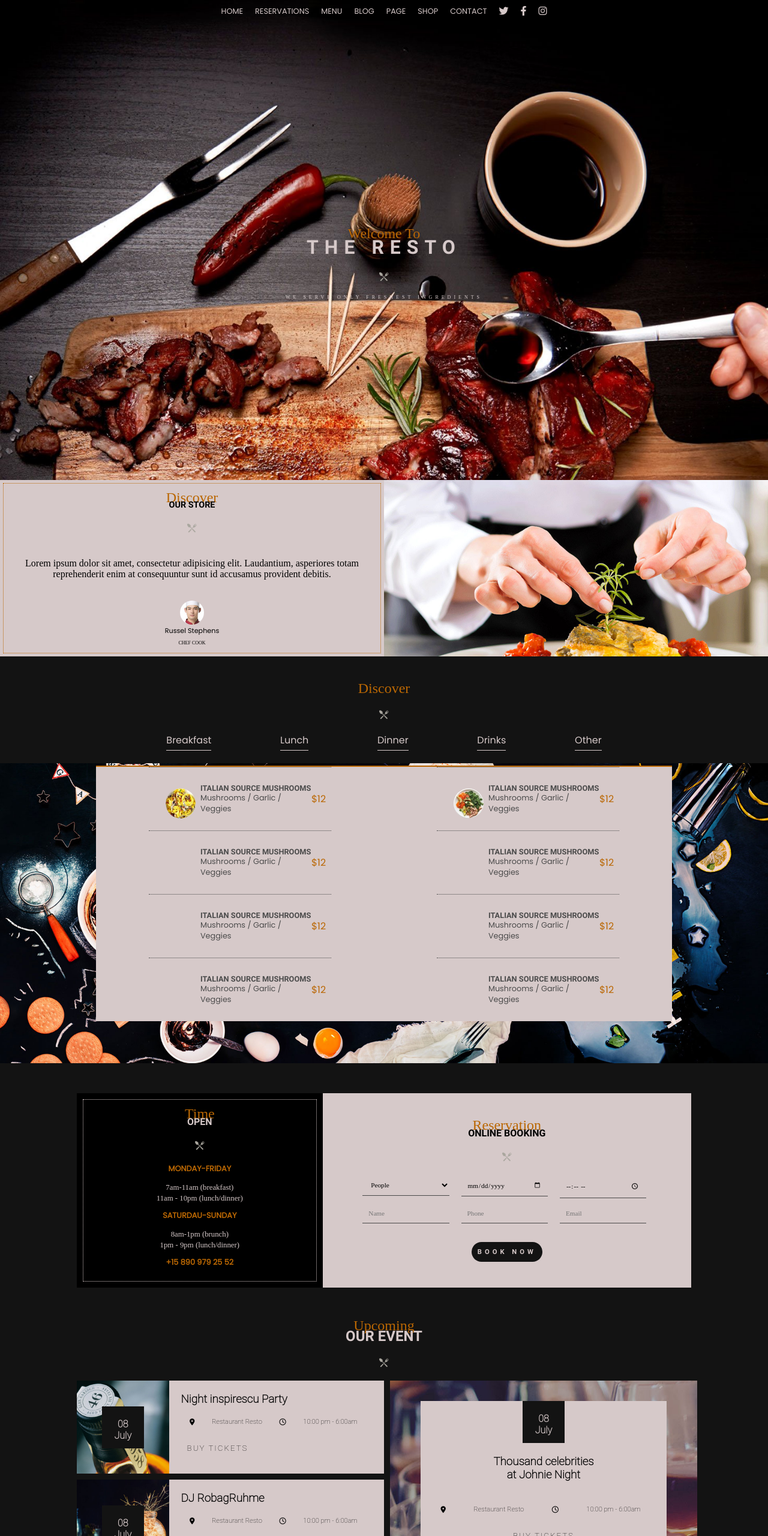
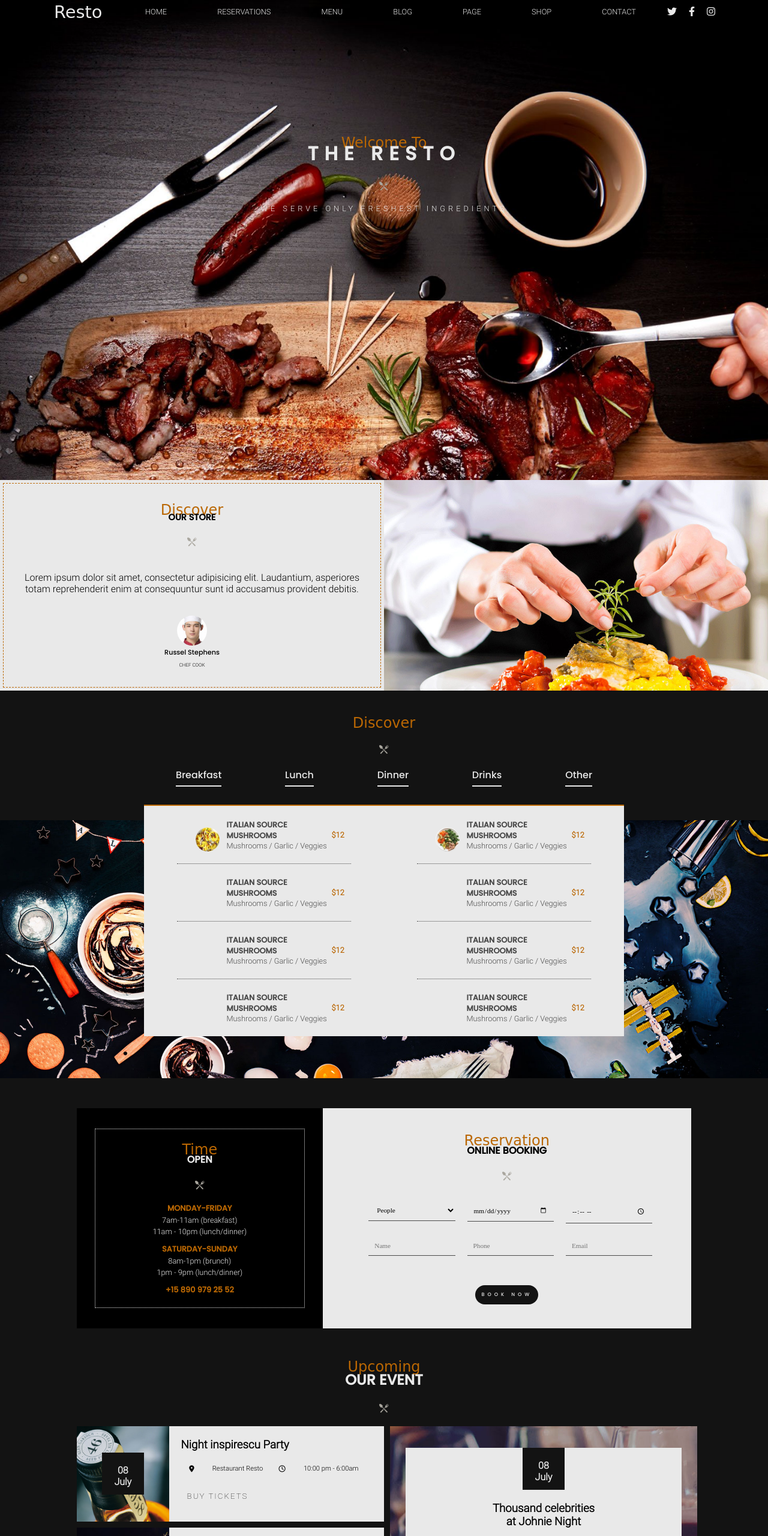
Before and after one commit to GeniMrtl/Le_resto, a plain HTML site: page index.html in a window 1280 px wide. Shown: the top 2560 px of the page at 60% size. Drawn offline with Linux system fonts and the light colour scheme; a web font is replaced by a local one.

Commit message:
finalisation

```diff
--- a/index.html
+++ b/index.html
@@ -1,16 +1,16 @@
 <!DOCTYPE html>
-<html lang="en">
+<html lang="fr">
   <head>
     <meta charset="UTF-8" />
     <meta http-equiv="X-UA-Compatible" content="IE=edge" />
     <meta name="viewport" content="width=device-width, initial-scale=1.0" />
-    <title>Le resto</title>
+    <title>Le resto, votre restaurant gastronomique à Angoulême, avec des produits bio</title>
     <meta
       name="description"
-      content="We deserve only the freshest ingredients"
+      content="Resto, restaurant tendance à Angoulême, ouvert 7J/ 7, cuisine bio de notre chef spécialisé produit du terroire"
     />
+    <link rel="shortcut icon" href="./style/img/ic-plate.png">
     <link rel="stylesheet" href="./style/index.css" />
-    <link rel="icon" href="./style/img/favicon.png">
     <link
       rel="stylesheet"
       href="https://cdnjs.cloudflare.com/ajax/libs/font-awesome/6.3.0/css/all.min.css"
@@ -19,7 +19,7 @@
   <body>
     <header>
       <nav>
-        <div class="logo-container"></div>
+        <span class="title-1">Resto</span>
         <ul>
           <li>Home</li>
           <li>Reservations</li>
@@ -155,7 +155,7 @@
               </span>
             </div>
             <div class="date">
-              <h3>Saturdau-Sunday</h3>
+              <h3>Saturday-Sunday</h3>
               <span class="booking-hours">
                 8am-1pm (brunch) <br />
                 1pm - 9pm (lunch/dinner)
--- a/style/_header.scss
+++ b/style/_header.scss
@@ -1,30 +1,38 @@
 header {
   background: url(./img/bg-slider-06.jpg) center/cover;
   height: 100vh;
+  color: $white1;
+  padding: 0 20px;
+  nav {
+    display: grid;
+    grid-template-columns: 10% 82% 10%;
+    align-items: center;
+    max-width: 1100px;
+    margin: 0 auto;
+    @media screen and (max-width: 600px) {
+      display: grid;
+      grid-template-columns: 50% 10% 40%;
+    }
 
+    .title-1 {
+      font-size: 1.8rem;
       color: $white1;
-  nav {
-    display: flex;
-    align-items: center;
-    justify-content: center;
-
-    .logo-container {
-      background: url(./img/favicon.png);
+      text-align: left;
+    }
   }
 
   ul {
-      display: flex;
-      justify-content: center;
-      align-items: center;
-      @media screen and (max-width: 500px) {
-        display: none;
+    @include alignChildren(space-around);
+    @media screen and (max-width: 600px) {
+      visibility: hidden;
+      padding: 0 30px;
     }
 
     li {
-        font-family: "Font-2";
       padding: 10px;
       text-transform: uppercase;
       font-size: 0.8rem;
+      cursor: pointer;
     }
   }
 
@@ -37,6 +45,7 @@ header {
   }
 }
 .header-container {
+  margin-top: -150px;
   height: 100vh;
   display: flex;
   flex-direction: column;
@@ -46,7 +55,7 @@ header {
   h1 {
     @include title;
     letter-spacing: 10px;
-      margin-top: -10px;
+    margin-top: -20px;
   }
 
   .ic-plate-big {
@@ -54,15 +63,13 @@ header {
   }
 
   .tagline {
-      font-family: "Roboto-thin";
     text-transform: uppercase;
     letter-spacing: 5px;
-      font-size: 0.5rem;
+    font-size: 0.8rem;
     @media screen and (max-width: 500px) {
-        font-family: "Font-2";
+      font-family: $font2;
       font-size: 1rem;
       text-align: center;
     }
   }
 }
-}
--- a/style/_main.scss
+++ b/style/_main.scss
@@ -8,15 +8,15 @@ main {
     display: grid;
     grid-template-columns: 50% 50%;
     background: $white1;
-    @media screen and (max-width: 500px) {
+    @media screen and (max-width: 600px) {
       display: grid;
-      grid-template-columns: 100% 0;
+      grid-template-columns: 1fr;
     }
 
     .left-part {
-      border: dotted 1px $golden1;
+      border: dashed 1px $color1;
       margin: 5px;
-      padding: 10px;
+      padding: 30px 15px;
       align-items: center;
       justify-content: center;
       text-align: center;
@@ -24,10 +24,10 @@ main {
       h2 {
         @include title;
         font-size: 0.9rem;
+        margin-top: -12px;
       }
 
       p {
-        font-family: "Roboto-thin";
         padding: 20px;
       }
 
@@ -36,13 +36,15 @@ main {
         @include avatar;
       }
       .name {
-        font-family: "Font-2";
+        font-family: $font2;
+        font-weight: 100;
         font-size: 0.7rem;
+        margin: 0;
       }
       .title {
-        font-family: "Roboto-thin";
         text-transform: uppercase;
         font-size: 0.5rem;
+        margin: 0;
       }
     }
   }
@@ -52,7 +54,7 @@ main {
       background: url(./img/store-01.jpg) center/cover;
       width: 100%;
       height: 100%;
-      @media screen and (max-width: 500px) {
+      @media screen and (max-width: 600px) {
         display: none;
       }
     }
@@ -62,40 +64,51 @@ main {
     justify-content: center;
     text-align: center;
     position: relative;
-    background: url(./img/bg-menu-01.jpg) bottom/cover;
     background-size: 100%;
     background-repeat: no-repeat;
     background-color: $black1;
     padding: 40px;
+    position: relative;
+    &::after {
+      content: "";
+      position: absolute;
+      height: 430px;
+      width: 100%;
+      left: 50%;
+      bottom: 0;
+      transform: translate(-50%);
+      background: url(./img/bg-menu-01.jpg) center/cover;
+    }
 
     .menu-1 {
       ul {
         width: 70%;
         margin: 0 auto;
         display: flex;
-        font-family: "Font-2";
+        font-family: $font2;
         justify-content: space-around;
         color: $white1;
-        @media screen and (max-width: 500px) {
-          width: 100%;
+        max-width: 800px;
+
+        min-width: 500px;
+        @media screen and (max-width: 600px) {
+          min-width: 200px;
+          width: 90%;
           font-size: 0.8rem;
         }
         li {
           position: relative;
-          &::before {
-            content: "";
-            width: 100%;
-            height: 1px;
-            background: $white1;
-            position: absolute;
-            bottom: -5px;
-          }
+          border-bottom: 2px solid $white1;
+          padding-bottom: 5px;
         }
       }
     }
     .menu-2 {
-      border-top: solid 2px $golden1;
-      width: 80%;
+      z-index: 100;
+      position: relative;
+      border-top: solid 2px $color1;
+      width: 85%;
+      max-width: 800px;
       background: $white1;
       margin: 30px auto;
       display: grid;
@@ -103,7 +116,7 @@ main {
       grid-template-rows: 1fr 1fr 1fr 1fr;
       @media screen and (max-width: 600px) {
         display: grid;
-        grid-template-columns: 100%;
+        grid-template-columns: 1fr;
         grid-row: repeat;
         width: 90%;
       }
@@ -115,14 +128,18 @@ main {
         align-items: center;
         text-align: left;
         border-top: dotted 1px $grey1;
+        &:first-child,
+        &:nth-child(2) {
+          border-top: none;
+        }
         @media screen and (max-width: 600px) {
           grid-template-columns: 25% 60% 5%;
         }
 
         .img-plat {
           @include avatar;
-          width: 50px;
-          height: 50px;
+          width: 40px;
+          height: 40px;
         }
 
         &:first-child .img-plat {
@@ -133,42 +150,50 @@ main {
         }
 
         h4 {
-          font-family: "Font-3";
+          font-family: $font2;
           text-transform: uppercase;
           font-size: 0.8rem;
           color: $grey1;
         }
         p {
-          font-family: "Font-2";
           color: $grey1;
           font-size: 0.8rem;
         }
         .prix {
-          font-family: "Font-2";
-          color: $golden1;
+          color: $color1;
+          font-weight: 600;
+          font-size: 0.8rem;
+          display: grid;
+          height: 100%;
+          align-items: center;
         }
       }
     }
   }
   .booking {
+    position: relative;
     width: 80%;
     margin: 0 auto;
     display: grid;
     grid-template-columns: 40% 60%;
+    max-width: 1050px;
     margin-top: 50px;
-    @media screen and (max-width: 500px) {
+    @media screen and (max-width: 800px) {
       display: flex;
       flex-direction: column;
     }
     .left-part {
-      padding: 10px;
+      width: 100%;
       background: black;
+      display: flex;
       text-align: center;
       justify-content: center;
       align-items: center;
+      padding: 30px;
 
       .left-part-container {
-        padding: 10px;
+        width: 100%;
+        padding: 20px;
         border: dotted 1px $white1;
         h2 {
           @include title;
@@ -177,14 +202,14 @@ main {
         }
         h3 {
           text-transform: uppercase;
-          color: $golden1;
+          color: $color1;
           font-size: 0.8rem;
-          font-family: "Font-2";
+          font-family: $font2;
           margin: 12px;
+          margin-bottom: 0;
         }
         .booking-hours {
           color: $white1;
-          font-family: "roboto-thin";
           font-size: 0.8rem;
         }
       }
@@ -219,14 +244,17 @@ main {
         input {
           border-style: none;
           padding: 10px;
+          margin: 10px;
           width: 100%;
           border-bottom: solid 1px $grey1;
           background: transparent;
           font-family: "roboto-thin";
           font-size: 0.7rem;
           text-align: left;
+          outline: none;
         }
         select {
+          margin: 10px;
           border-style: none;
           padding: 10px;
           width: 100%;
@@ -235,20 +263,27 @@ main {
           font-family: "roboto-thin";
           font-size: 0.7rem;
           text-align: left;
+          outline: none;
         }
       }
     }
     input[type="submit"] {
       border-style: none;
       background: $black1;
-      font-size: 0.7rem;
+      font-size: 0.5rem;
       border-radius: 40px;
       color: $white1;
       @include title;
       text-align: center;
+      cursor: pointer;
+      transition: 0.2s;
       padding: 10px;
       letter-spacing: 5px;
       margin-top: 20px;
+      &:hover {
+        transform: translateX(2px);
+        box-shadow: 0 2px 4px rgba(0, 0, 0, 0.269);
+      }
     }
   }
   .Upcoming-events {
@@ -274,16 +309,17 @@ main {
         "e3 e2";
 
       h3 {
-        font-family: "Roboto Thin";
+        font-family: $font3;
       }
       h5 {
-        font-family: "Roboto Thin";
+        font-family: $font3;
         color: $white1;
         font-size: 1rem;
       }
       p {
-        font-family: "Roboto Thin";
+        font-family: $font3;
       }
+
       button {
         background: transparent;
         border-style: none;
@@ -313,6 +349,14 @@ main {
         margin: 10px 0;
         padding-left: 0;
         width: 100%;
+        i {
+          margin: 3px;
+          font-size: 0.7rem;
+          transform: translateX(-2px);
+          &:nth-child(2) {
+            margin-left: 10px;
+          }
+        }
       }
       .event-1,
       .event-3 {
@@ -330,6 +374,7 @@ main {
           display: flex;
           flex-direction: column;
           justify-content: flex-start;
+          text-align: left;
           h3 {
             display: flex;
             justify-content: flex-start;
@@ -356,7 +401,7 @@ main {
         align-items: center;
         text-align: center;
         .event-container {
-          width: 80%;
+          width: 90%;
           display: flex;
           flex-direction: column;
           align-items: center;
@@ -375,23 +420,35 @@ main {
     }
   }
   .review {
-    background: url(./img/gmap.jpg) bottom/cover;
-    height: 500px;
-    background-size: 100% 50%;
-    background-repeat: no-repeat;
+    position: relative;
     display: flex;
     justify-content: center;
     align-items: center;
+    padding: 50px 0 200px;
+    &:after {
+      content: "";
+      height: 350px;
+      width: 100%;
+      background: url(./img/gmap.jpg) center/cover;
+      position: absolute;
+      bottom: 0;
+      left: 0;
+    }
 
     .review-container {
+      z-index: 10000;
+      position: relative;
       line-height: 30px;
       width: 80%;
       margin: 70px auto;
       padding: 40px;
       background: $white1;
-      font-family: "Roboto-thin";
+      font-family: $font3;
       text-align: center;
       position: relative;
+      p {
+        margin-top: 30px;
+      }
 
       &::before {
         content: "";
@@ -407,11 +464,12 @@ main {
         display: flex;
         flex-direction: column;
         .name {
-          font-family: "Font-2";
+          font-family: $font2;
         }
         .title {
+          font-family: $font3;
           font-size: 0.8rem;
-          margin: 10px auto;
+          margin: 0 auto;
         }
       }
     }
--- a/style/_settings.scss
+++ b/style/_settings.scss
@@ -1,26 +1,25 @@
 @font-face {
-  font-family: "Font-1";
+  font-family: "Allura";
   src: url(./Font/Allura/Allura-Regular.ttf);
 }
 
 @font-face {
-  font-family: "Font-2";
-  src: url(./Font/Poppins/Poppins-Regular.ttf);
+  font-family: "Poppins";
+  src: url(./Font/Poppins/Poppins-Medium.ttf);
 }
 
 @font-face {
-  font-family: "Font-3";
-  src: url(./Font/Roboto/Roboto-Bold.ttf);
+  font-family: "Roboto";
+  src: url(./Font/Roboto/Roboto-Light.ttf);
 }
 
-@font-face {
-  font-family: "Roboto Thin";
-  src: url(./Font/Roboto/Roboto-Thin.ttf);
-}
+$font1: Allura, cursive;
+$font2: Poppins, serif;
+$font3: Roboto, serif;
 
-$white1: rgb(214, 201, 201);
+$white1: rgb(233, 233, 233);
 $black1: rgb(19, 19, 19);
-$golden1: rgb(186, 103, 3);
+$color1: rgb(186, 103, 3);
 $grey1: rgb(75, 75, 75);
 
 * {
@@ -29,10 +28,19 @@ $grey1: rgb(75, 75, 75);
   box-sizing: border-box;
   list-style: none;
 }
+li {
+  list-style: none;
+}
+
+body {
+  text-align: center;
+  font-family: $font3;
+  background: $black1;
+}
 
 @mixin title {
   text-transform: uppercase;
-  font-family: "Font-3";
+  font-family: $font2;
   margin-top: -10px;
 }
 
@@ -45,16 +53,21 @@ $grey1: rgb(75, 75, 75);
 }
 
 @mixin avatar {
-  width: 40px;
-  height: 40px;
+  width: 50px;
+  height: 50px;
   border-radius: 100px;
   margin: 15px auto;
   margin-bottom: 0px;
 }
+@mixin alignChildren($space) {
+  display: flex;
+  align-items: center;
+  justify-content: $space;
+}
 
 .title-1 {
-  font-family: "Font-1";
+  font-family: $font1;
   font-size: 1.5rem;
-  color: $golden1;
+  color: $color1;
   text-transform: capitalize;
 }
```
Also changed, not shown: style/_footer.scss (+14 -7 lines), style/index.css, 6 other files. Lines whose indentation alone changed are shown as unchanged.
